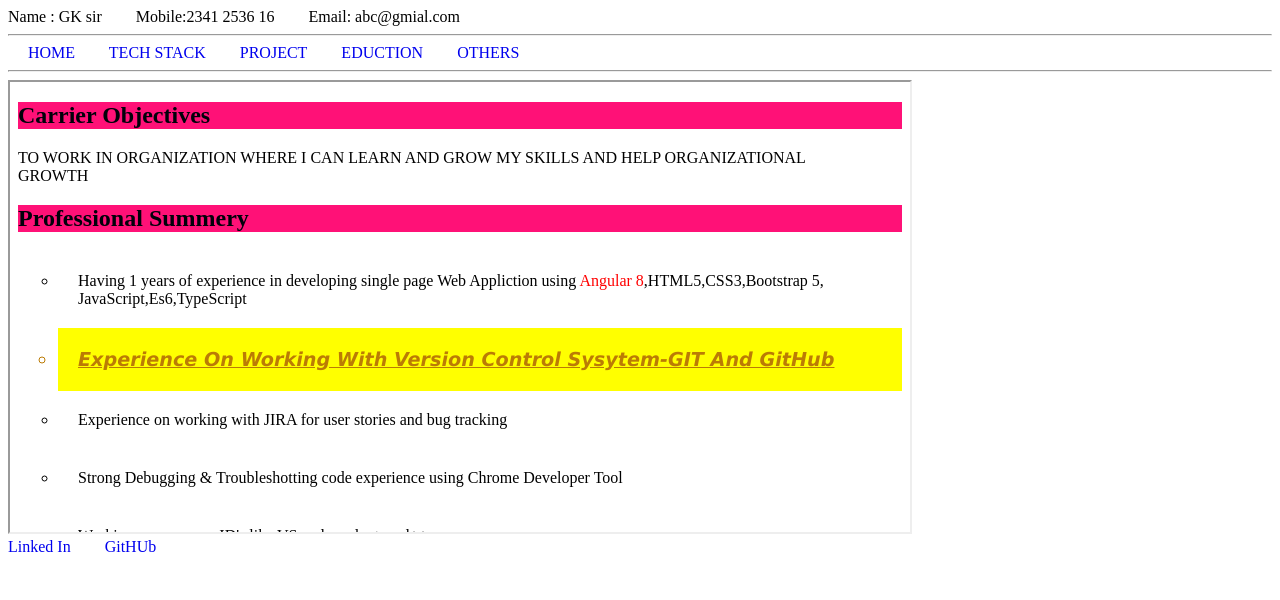
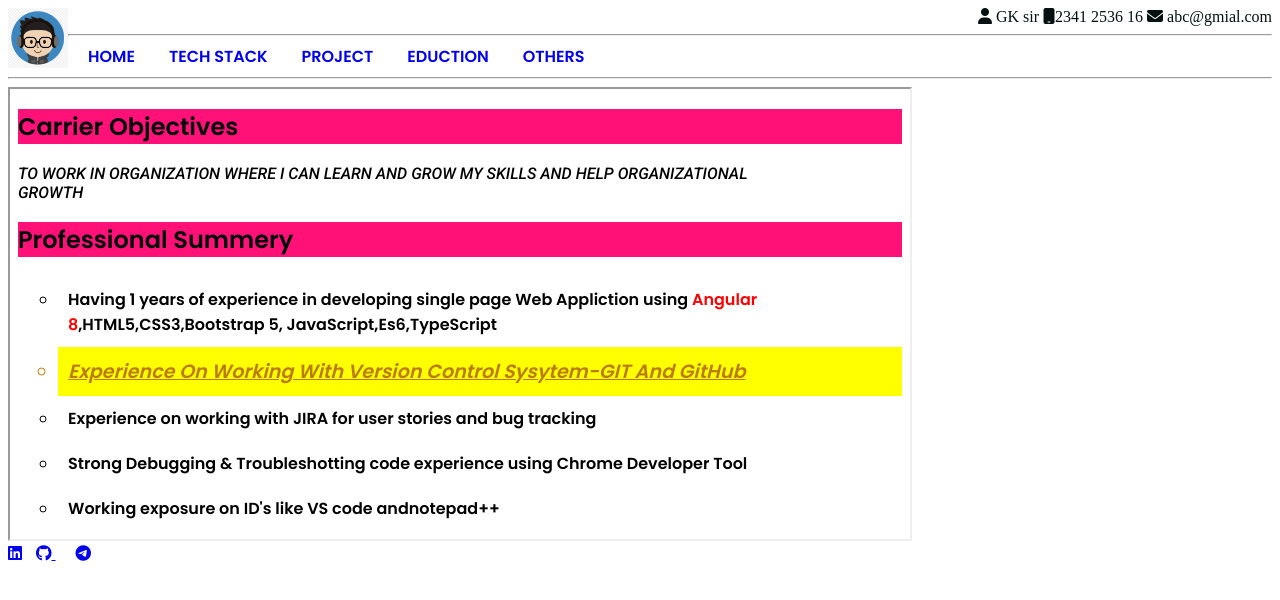
Before and after one commit to malidipa/profile-dipa, a plain HTML site: page index.html in a window 1280 px wide. Drawn offline with Linux system fonts and the light colour scheme.

Commit message:
font family file
font family file

```diff
--- a/education.html
+++ b/education.html
@@ -4,11 +4,23 @@
     <meta charset="UTF-8">
     <meta name="viewport" content="width=device-width, initial-scale=1.0">
     <title>Document</title>
+    <link rel="preconnect" href="https://fonts.googleapis.com">
+    <link rel="preconnect" href="https://fonts.gstatic.com" crossorigin>
+    <link href="https://fonts.googleapis.com/css2?family=Poppins:wght@600&display=swap" rel="stylesheet">
+
+    <link rel="preconnect" href="https://fonts.googleapis.com">
+<link rel="preconnect" href="https://fonts.gstatic.com" crossorigin>
+<link href="https://fonts.googleapis.com/css2?family=Roboto:ital,wght@1,500&display=swap" rel="stylesheet">
     <style>
         table,tr,td,th
         {
             border:1px solid blue;
             border-collapse:collapse;
+            font-family: 'Roboto', sans-serif;
+        }
+        body h2{
+            font-family: 'Poppins', sans-serif;
+        color: brown;
         }
     </style>
     </head>
--- a/home.html
+++ b/home.html
@@ -4,11 +4,21 @@
     <meta charset="UTF-8">
     <meta name="viewport" content="width=device-width, initial-scale=1.0">
     <title>Home</title>
+    <link rel="preconnect" href="https://fonts.googleapis.com">
+<link rel="preconnect" href="https://fonts.gstatic.com" crossorigin>
+<link href="https://fonts.googleapis.com/css2?family=Poppins:wght@600&display=swap" rel="stylesheet">
+
+<link rel="preconnect" href="https://fonts.googleapis.com">
+<link rel="preconnect" href="https://fonts.gstatic.com" crossorigin>
+<link href="https://fonts.googleapis.com/css2?family=Roboto:ital,wght@1,500&display=swap" rel="stylesheet">
+
+
     <style>
         .objectives
         {
             color: rgb(1, 1, 10);
             background-color: #f17;
+            font-family: 'Poppins', sans-serif;
         }
         #ang{
             color: red;
@@ -21,20 +31,23 @@
                 color: rgb(187, 123, 5);
                 font-style: italic;
                 background-color: yellow;
-                font-family: 'Lucida Sans', 'Lucida Sans Regular', 'Lucida Grande', 'Lucida Sans Unicode', Geneva, Verdana, sans-serif;
+
         }
         ul li{
-            padding: 20px;
+            padding: 10px;
+            list-style-type: circle;
+            font-family: 'Poppins', sans-serif;
         }
-        ul li{
-            list-style-type: circle;
+        #text{
+            font-family: 'Roboto', sans-serif;
         }
+
     </style>
 </head>
 <body>
     <p>
         <h2 class="objectives">Carrier Objectives</h2>
-<p>TO WORK IN ORGANIZATION WHERE I CAN LEARN AND GROW MY SKILLS AND HELP ORGANIZATIONAL <br>
+<p id="text">TO WORK IN ORGANIZATION WHERE I CAN LEARN AND GROW MY SKILLS AND HELP ORGANIZATIONAL <br>
     GROWTH
     <h2 class="objectives">Professional Summery </h2>
 
--- a/index.html
+++ b/index.html
@@ -3,36 +3,58 @@
 <head>
     <meta charset="UTF-8">
     <meta name="viewport" content="width=device-width, initial-scale=1.0">
+
     <title>Home</title>
+    <!---CDN Link Font awesome-->
+    <link rel="stylesheet" href="https://cdnjs.cloudflare.com/ajax/libs/font-awesome/6.5.1/css/all.min.css" integrity="sha512-DTOQO9RWCH3ppGqcWaEA1BIZOC6xxalwEsw9c2QQeAIftl+Vegovlnee1c9QX4TctnWMn13TZye+giMm8e2LwA==" crossorigin="anonymous" referrerpolicy="no-referrer" />
+        <!---CDN Google Font Families-->
+        <link rel="preconnect" href="https://fonts.googleapis.com">
+        <link rel="preconnect" href="https://fonts.gstatic.com" crossorigin>
+        <link href="https://fonts.googleapis.com/css2?family=Poppins:wght@600&display=swap" rel="stylesheet">
     <style>
         nav a{
             text-decoration: none;
             margin-right: 30px;
+            font-family: 'Poppins', sans-serif;
+
         }
         #homeLink{
            margin-left: 20px;
         }
-        footer a{
+
+        footer span{
             text-decoration: none;
-            margin-right: 30px;
+            margin-right: 10px;
+
         }
-        span{
+        header span{
             text-decoration: none;
-            margin-right: 30px;
+            margin-bottom: 30px;
+            text-align: right;
+            color: rgb(3, 17, 17);
+          }
+     header img{
+        width: 60px;
+        height: 60px;
+        float: left;
       }
-      header a {
-        text-decoration: none;
-            margin-right: 30px;
+      header{
+        text-align: right;
       }
+      img{
+
+      }
+
 
     </style>
 </head>
 <body>
     <!-- Header Section -->
     <header>
-        <a> Name : GK sir </a>
-        <a>Mobile:2341 2536 16 </a>
-        <a >Email: abc@gmial.com </a>
+        <img src="assets/ab.png" alt="">
+       <span> <i class="fa-solid fa-user"></i>  GK sir </span>
+        <span><i class="fa-solid fa-mobile"></i>2341 2536 16 </span>
+       <span> <i class="fa-solid fa-envelope"></i> abc@gmial.com </span>
         </header>
 <hr>
  <!-- Navigation Section -->
@@ -55,10 +77,15 @@
 
   <!-- Footer Section -->
 <footer>
-    <a id="ang" href="https://www.linkedin.com/in/dipali-mali-102502279?utm_source=share&utm_campaign=share_via&utm_content=profile&utm_medium=android_app">Linked In</a>
-    <a href="https://github.com/malidipa">GitHUb
-
-
+<span>
+ <a id="ang" href="https://www.linkedin.com/in/dipali-mali-102502279?utm_source=share&utm_campaign=share_via&utm_content=profile&utm_medium=android_app" target="_blank"><i class="fa-brands fa-linkedin"></i></a>
+</span>
+   <span>
+    <a href="https://github.com/malidipa" target="_blank"><i class="fa-brands fa-github"></i>
+    </span>
+    <span>
+      <a href="https://telegram.org/" target="_blank"><i class="fa-brands fa-telegram"></i></a>
+    </span>
 </footer>
 
 </body>
```
Also changed, not shown: cssLearning.html (+15 -4 lines), others.html (+22 -3 lines), project.html (+19 -0 lines), techStack.html (+13 -0 lines).
